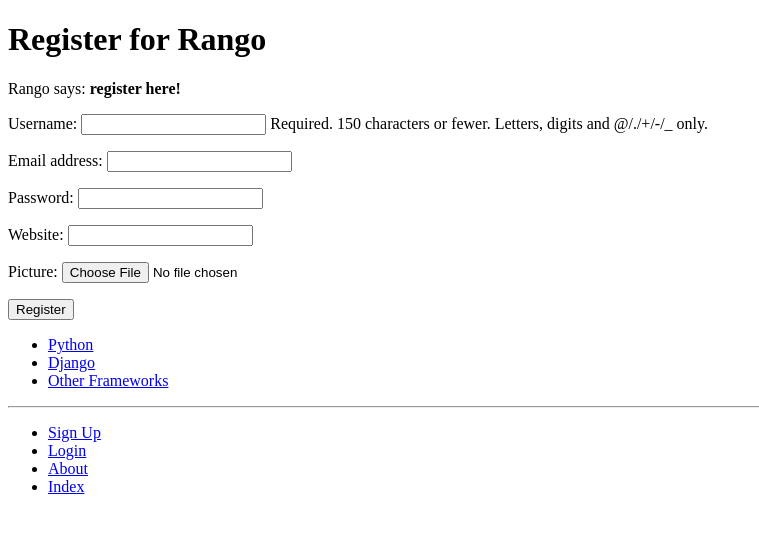
After one commit to MarkBurns29/tango_with_dhango_project, a Django app: page /rango/register/ in a window 1280 px wide. The commit adds this page. Shown: the top 533 px of the page, without its empty margins (0-759 px from the left). Run offline with Django 3.2, Linux system fonts and the light colour scheme; data comes from the database, SQL or seed files in the repository; both versions use the stored data as it was after the commit.

Commit message:
Chapter 9 complete: all passed

```diff
--- a/tango_with_django_project/rango/admin.py
+++ b/tango_with_django_project/rango/admin.py
@@ -1,5 +1,6 @@
 from django.contrib import admin
 from rango.models import Category, Page
+from rango.models import UserProfile
 
 class CategoryAdmin(admin.ModelAdmin):
     prepopulated_fields = {'slug':('name',)}
@@ -10,3 +11,4 @@
     list_display = ('title','category', 'url')
 
 admin.site.register(Page,PageAdmin)
+admin.site.register(UserProfile)
--- a/tango_with_django_project/rango/forms.py
+++ b/tango_with_django_project/rango/forms.py
@@ -1,5 +1,8 @@
 from django import forms
 from rango.models import Page, Category
+from django.contrib.auth.models import User
+from rango.models import UserProfile
+
 
 class CategoryForm(forms.ModelForm):
     name = forms.CharField(max_length=128,help_text="Please enter the category name.")
@@ -18,3 +21,15 @@
     class Meta:
         model = Page
         exclude = ('category',)
+
+
+class UserForm(forms.ModelForm):
+    password = forms.CharField(widget=forms.PasswordInput())
+    class Meta:
+        model = User
+        fields = ('username', 'email', 'password',)
+
+class UserProfileForm(forms.ModelForm):
+    class Meta:
+        model = UserProfile
+        fields = ('website', 'picture',)
--- a/tango_with_django_project/rango/models.py
+++ b/tango_with_django_project/rango/models.py
@@ -1,5 +1,6 @@
 from django.db import models
 from django.template.defaultfilters import slugify
+from django.contrib.auth.models import User
 
 class Category(models.Model):
     name = models.CharField(max_length=128, unique=True)
@@ -27,3 +28,13 @@
 
     def __str__(self):
         return self.title
+
+
+class UserProfile(models.Model):
+# This line is required. Links UserProfile to a User model instance.
+    user = models.OneToOneField(User, on_delete=models.CASCADE)
+# The additional attributes we wish to include.
+    website = models.URLField(blank=True)
+    picture = models.ImageField(upload_to='profile_images', blank=True)
+    def __str__(self):
+        return self.user.username
--- a/tango_with_django_project/rango/urls.py
+++ b/tango_with_django_project/rango/urls.py
@@ -10,4 +10,8 @@
         views.show_category, name='show_category'),
     path('add_category/', views.add_category, name='add_category'),
     path('category/<slug:category_name_slug>/add_page/', views.add_page, name='add_page'),
+    path('register/', views.register, name='register'),
+    path('login/', views.user_login, name='login'),
+    path('restricted/', views.restricted, name='restricted'),
+    path('logout/', views.user_logout, name='logout'),
     ]
--- a/tango_with_django_project/rango/views.py
+++ b/tango_with_django_project/rango/views.py
@@ -6,6 +6,9 @@
 from django.shortcuts import redirect
 from rango.forms import PageForm
 from django.urls import reverse
+from rango.forms import UserForm, UserProfileForm
+from django.contrib.auth import authenticate, login, logout
+from django.contrib.auth.decorators import login_required
 
 
 
@@ -36,6 +39,7 @@
         context_dict['pages'] = None
     return render(request, 'rango/category.html', context=context_dict)
 
+@login_required
 def add_category(request):
     form = CategoryForm()
     if request.method == 'POST':
@@ -47,6 +51,9 @@
             print(form.errors)
     return render(request, 'rango/add_category.html', {'form': form})
 
+
+
+@login_required
 def add_page(request, category_name_slug):
     try:
         category = Category.objects.get(slug=category_name_slug)
@@ -70,3 +77,56 @@
             print(form.errors)
     context_dict = {'form': form, 'category': category}
     return render(request, 'rango/add_page.html', context=context_dict)
+
+def register(request):
+    registered = False
+    if request.method == 'POST':
+        user_form = UserForm(request.POST)
+        profile_form = UserProfileForm(request.POST)
+        if user_form.is_valid() and profile_form.is_valid():
+            user = user_form.save()
+            user.set_password(user.password)
+            user.save()
+            profile = profile_form.save(commit=False)
+            profile.user = user
+            if 'picture' in request.FILES:
+                profile.picture = request.FILES['picture']
+            profile.save()
+            registered = True
+        else:
+            print(user_form.errors, profile_form.errors)
+    else:
+        user_form = UserForm()
+        profile_form = UserProfileForm()
+
+    return render(request,'rango/register.html',context = {'user_form': user_form,'profile_form': profile_form,'registered': registered})
+
+
+def user_login(request):
+    if request.method == 'POST':
+        username = request.POST.get('username')
+        password = request.POST.get('password')
+        user = authenticate(username=username, password=password)
+        if user:
+            if user.is_active:
+                login(request, user)
+                return redirect(reverse('rango:index'))
+            else:
+                return HttpResponse("Your Rango account is disabled.")
+        else:
+            print(f"Invalid login details: {username}, {password}")
+            return HttpResponse("Invalid login details supplied.")
+    else:
+        return render(request, 'rango/login.html')
+
+
+@login_required
+def restricted(request):
+    return render(request, 'rango/restricted.html')
+
+@login_required
+def user_logout(request):
+    # Since we know the user is logged in, we can now just log them out.
+    logout(request)
+    # Take the user back to the homepage.
+    return redirect(reverse('rango:index'))
--- a/tango_with_django_project/tango_with_django_project/settings.py
+++ b/tango_with_django_project/tango_with_django_project/settings.py
@@ -32,6 +32,9 @@
 DEBUG = True
 
 ALLOWED_HOSTS = []
+
+LOGIN_URL = 'rango:login'
+
 
 
 # Application definition
--- a/tango_with_django_project/templates/rango/base.html
+++ b/tango_with_django_project/templates/rango/base.html
@@ -23,9 +23,19 @@
         <hr />
         <div>
             <ul>
-                <li><a href="{% url 'rango:add_category' %}">Add a New Category</a></li>
-                <li><a href="{% url 'rango:about' %}">About</a></li>
-                <li><a href="{% url 'rango:index' %}">Index</a></li>
+                    {% if user.is_authenticated %}
+                    <!-- Show these links when the user is logged in -->
+                    <li><a href="{% url 'rango:restricted' %}">Restricted Page</a></li>
+                    <li><a href="{% url 'rango:logout' %}">Logout</a></li>
+                    <li><a href="{% url 'rango:add_category' %}">Add New Category</a></li>
+                    {% else %}
+                    <!-- Show these links when the user is NOT logged in -->
+                    <li><a href="{% url 'rango:register' %}">Sign Up</a></li>
+                    <li><a href="{% url 'rango:login' %}">Login</a></li>
+                    {% endif %}
+                    <!-- Outside the conditional statements, ALWAYS show -->
+                    <li><a href="{% url 'rango:about' %}">About</a></li>
+                    <li><a href="{% url 'rango:index' %}">Index</a></li>
             </ul>
         </div>
 
--- a/tango_with_django_project/templates/rango/category.html
+++ b/tango_with_django_project/templates/rango/category.html
@@ -21,7 +21,9 @@
             {% else %}
             <strong>No pages currently in category.</strong>
             {% endif %}
+            {% if user.is_authenticated %}
             <a href="{% url 'rango:add_page' category.slug %}">Add Page</a> <br />
+            {% endif %}
         {% else %}
             The specified category does not exist.
         {% endif %}
--- /dev/null
+++ b/tango_with_django_project/templates/rango/register.html
@@ -0,0 +1,22 @@
+{% extends 'rango/base.html' %}
+{% load staticfiles %}
+
+{% block title_block %}
+Register
+{% endblock %}
+
+{% block body_block %}
+<h1>Register for Rango</h1>
+{% if registered %}
+Rango says: <strong>thank you for registering!</strong>
+<a href="{% url 'rango:index' %}">Return to the homepage.</a><br />
+{% else %}
+Rango says: <strong>register here!</strong><br />
+<form id="user_form" method="post" action="{% url 'rango:register' %}" enctype="multipart/form-data">
+    {% csrf_token %}
+    {{ user_form.as_p }}
+    {{ profile_form.as_p }}
+    <input type="submit" name="submit" value="Register" />
+</form>
+{% endif %}
+{% endblock %}
```
Also changed, not shown: tango_with_django_project/templates/rango/index.html (+6 -1 lines), tango_with_django_project/templates/rango/login.html (added, +16 -0 lines), tango_with_django_project/templates/rango/restricted.html (added, +10 -0 lines), tango_with_django_project/db.sqlite3, tango_with_django_project/rango/migrations/0004_auto_20200213_1259.py (added).
